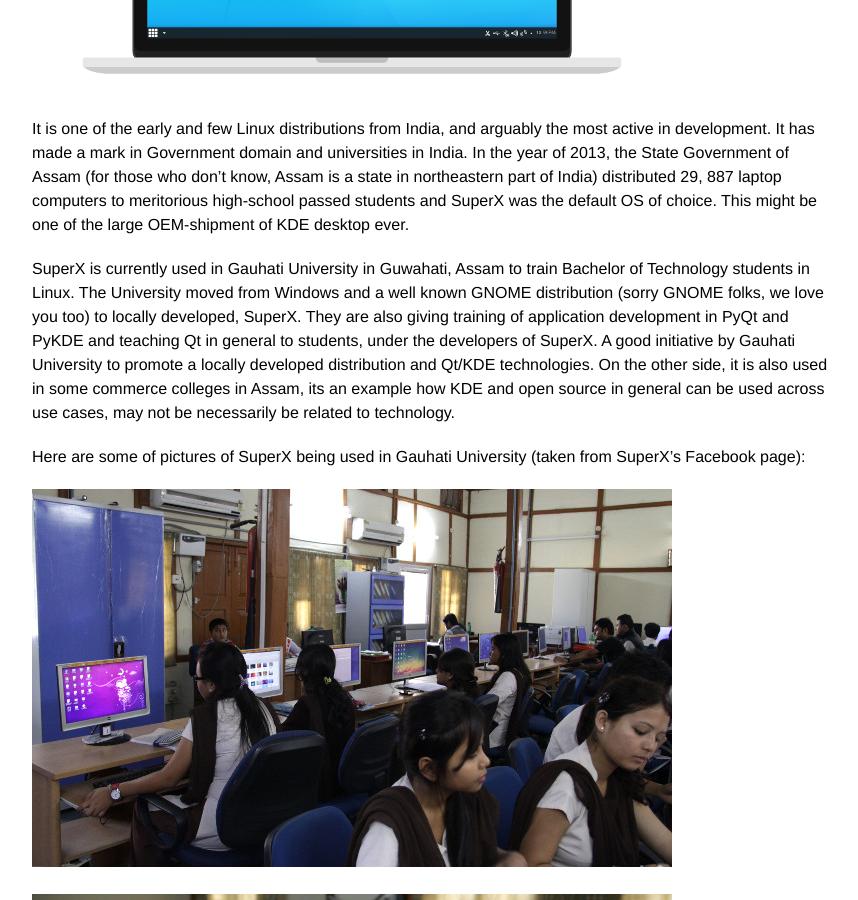
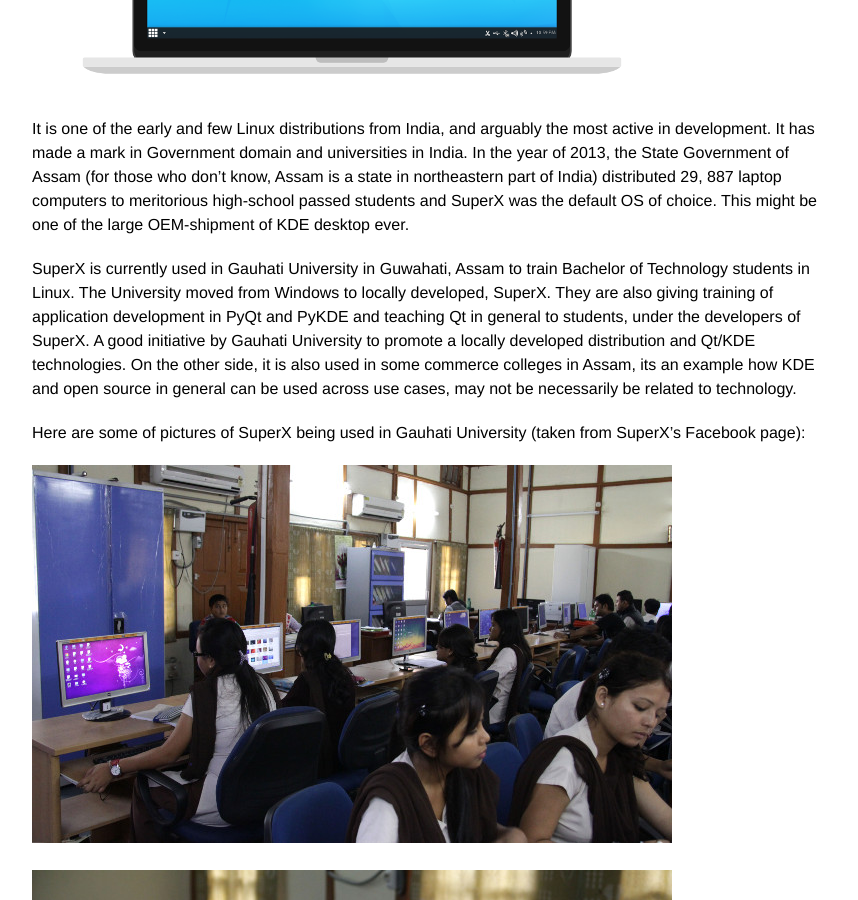
Before and after one commit to bhush9/bhush9.github.io, a Jekyll site: the page built from _posts/2014-12-17-superx-3-0-beta-released.markdown, in a window 1280 px wide and 900 px high, scrolled down 555 px. Shown: the whole window, without its empty margins (208-1066 px from the left). Built offline with Jekyll 4.4.1, drawn with Linux system fonts in a browser that asks for light colours; comment, search, counter and statistics services are not loaded.

Commit message:
no need to do gnome vs kde

```diff
--- a/_posts/2014-12-17-superx-3-0-beta-released.markdown
+++ b/_posts/2014-12-17-superx-3-0-beta-released.markdown
@@ -12,7 +12,7 @@ SuperX, a relatively new distribution, just released beta for its upcoming 3.0 r
 
 It is one of the early and few Linux distributions from India, and arguably the most active in development. It has made a mark in Government domain and universities in India. In the year of 2013, the State Government of Assam (for those who don't know, Assam is a state in northeastern part of India) distributed 29, 887 laptop computers to meritorious high-school passed students and SuperX was the default OS of choice. This might be one of the large OEM-shipment of KDE desktop ever.
 
-SuperX is currently used in Gauhati University in Guwahati, Assam to train Bachelor of Technology students in Linux. The University moved from Windows and a well known GNOME distribution (sorry GNOME folks, we love you too) to locally developed, SuperX. They are also giving training of application development in PyQt and PyKDE and teaching Qt in general to students, under the developers of SuperX. A good initiative by Gauhati University to promote a locally developed distribution and Qt/KDE technologies. On the other side, it is also used in some commerce colleges in Assam, its an example how KDE and open source in general can be used across  use cases, may not be necessarily be related to technology.
+SuperX is currently used in Gauhati University in Guwahati, Assam to train Bachelor of Technology students in Linux. The University moved from Windows to locally developed, SuperX. They are also giving training of application development in PyQt and PyKDE and teaching Qt in general to students, under the developers of SuperX. A good initiative by Gauhati University to promote a locally developed distribution and Qt/KDE technologies. On the other side, it is also used in some commerce colleges in Assam, its an example how KDE and open source in general can be used across  use cases, may not be necessarily be related to technology.
 
 Here are some of pictures of SuperX being used in Gauhati University (taken from SuperX's Facebook page):
 
```
